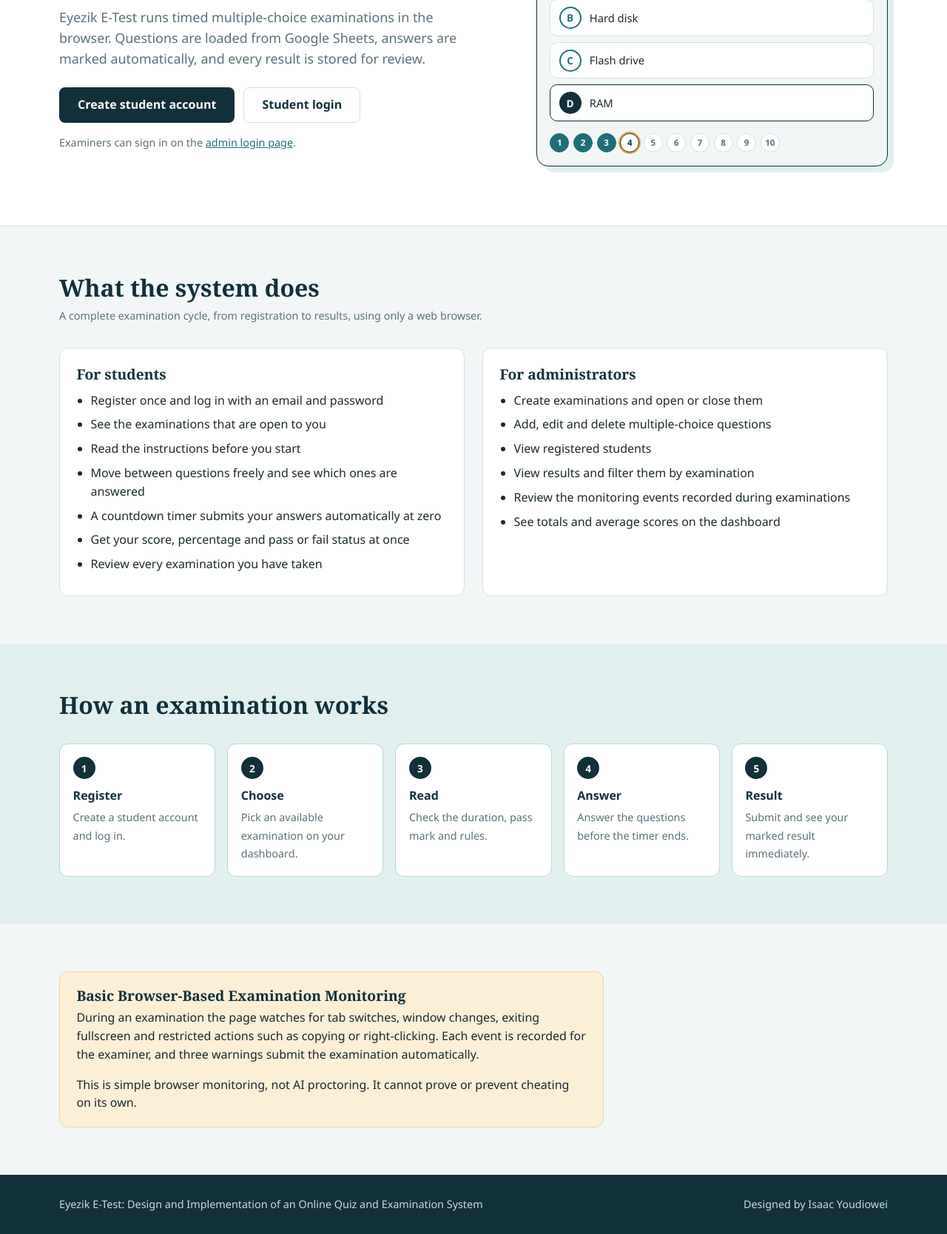
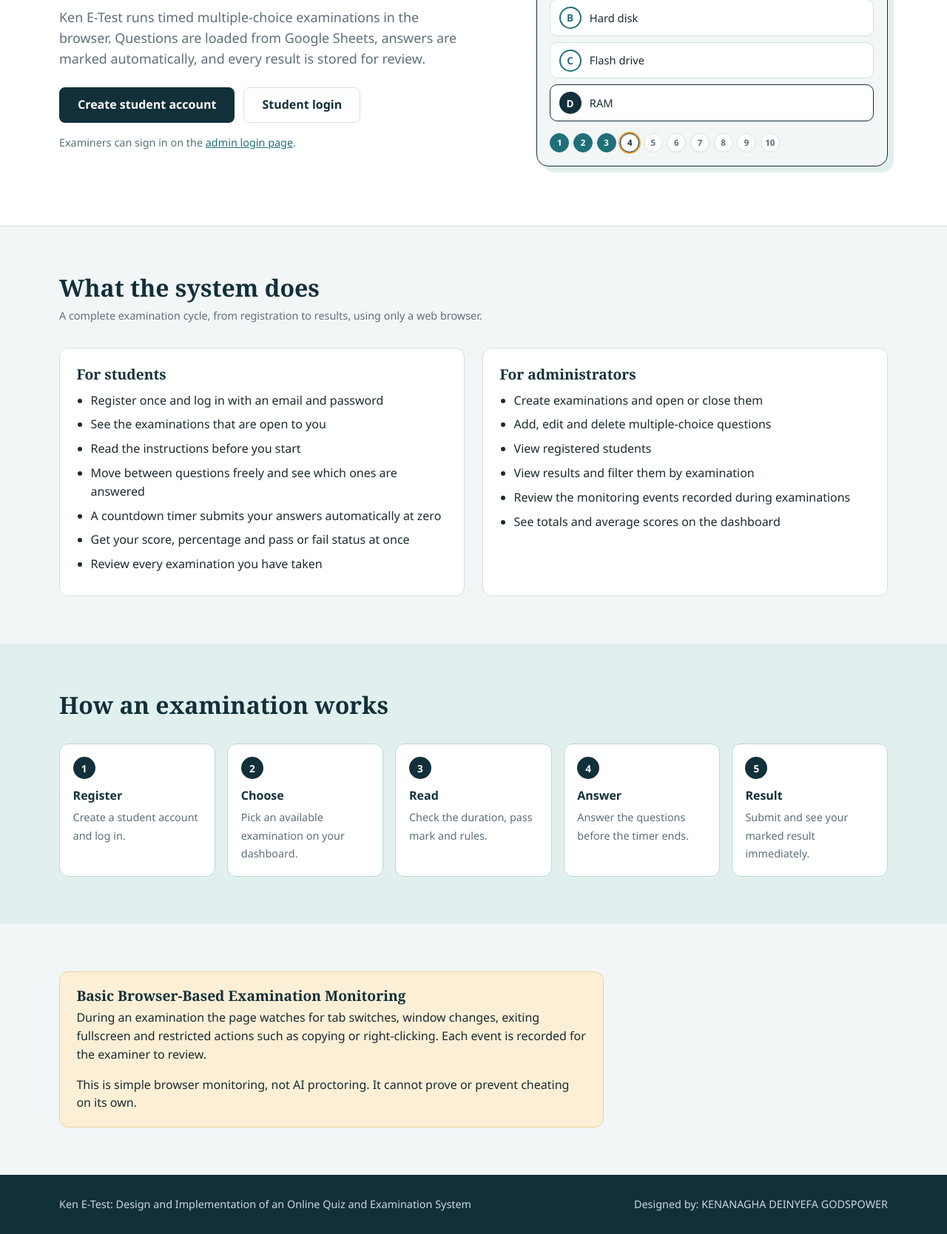
Before and after one commit to zekposgroupltd-ops/Eyezik_E-Test, a plain HTML site: page index.html in a window 1280 px wide. Shown: the part 335-2003 px from the top of the page at 74% size. Drawn offline with Linux system fonts and the light colour scheme.

Commit message:
Update main site branding and designer credit

```diff
--- a/index.html
+++ b/index.html
@@ -3,8 +3,8 @@
 <head>
   <meta charset="UTF-8">
   <meta name="viewport" content="width=device-width, initial-scale=1">
-  <title>Eyezik E-Test | Online Quiz and Examination System</title>
-  <meta name="description" content="Eyezik E-Test is a web-based online quiz and examination system with automatic marking and basic browser-based monitoring.">
+  <title>Ken E-Test | Online Quiz and Examination System</title>
+  <meta name="description" content="Ken E-Test is a web-based online quiz and examination system with automatic marking and basic browser-based monitoring.">
   <link rel="icon" href="assets/images/logo.svg" type="image/svg+xml">
   <link rel="stylesheet" href="css/style.css">
 </head>
@@ -14,7 +14,7 @@
     <div class="container site-header-inner">
       <a class="brand" href="index.html">
         <img class="brand-logo" src="assets/images/logo.svg" alt="">
-        <span class="brand-text"><strong>Eyezik E-Test</strong><small>Online Quiz and Examination System</small></span>
+        <span class="brand-text"><strong>Ken E-Test</strong><small>Online Quiz and Examination System</small></span>
       </a>
       <nav class="site-nav" aria-label="Main">
         <a href="#how">How it works</a>
@@ -30,7 +30,7 @@
       <div class="container hero-grid">
         <div class="hero-copy">
           <h1>Take your exam online and see your score when you submit.</h1>
-          <p class="lead">Eyezik E-Test runs timed multiple-choice examinations in the browser. Questions are loaded from Google Sheets, answers are marked automatically, and every result is stored for review.</p>
+          <p class="lead">Ken E-Test runs timed multiple-choice examinations in the browser. Questions are loaded from Google Sheets, answers are marked automatically, and every result is stored for review.</p>
           <div class="hero-actions">
             <a class="btn btn-primary btn-lg" href="register.html">Create student account</a>
             <a class="btn btn-secondary btn-lg" href="login.html">Student login</a>
@@ -108,7 +108,7 @@
       <div class="container">
         <div class="notice-box">
           <h3>Basic Browser-Based Examination Monitoring</h3>
-          <p>During an examination the page watches for tab switches, window changes, exiting fullscreen and restricted actions such as copying or right-clicking. Each event is recorded for the examiner, and three warnings submit the examination automatically.</p>
+          <p>During an examination the page watches for tab switches, window changes, exiting fullscreen and restricted actions such as copying or right-clicking. Each event is recorded for the examiner to review.</p>
           <p>This is simple browser monitoring, not AI proctoring. It cannot prove or prevent cheating on its own.</p>
         </div>
       </div>
@@ -117,8 +117,8 @@
 
   <footer class="site-footer">
     <div class="container footer-inner">
-      <span>Eyezik E-Test: Design and Implementation of an Online Quiz and Examination System</span>
-      <span>Designed by Isaac Youdiowei</span>
+      <span>Ken E-Test: Design and Implementation of an Online Quiz and Examination System</span>
+      <span>Designed by: KENANAGHA DEINYEFA GODSPOWER</span>
     </div>
   </footer>
 
```
